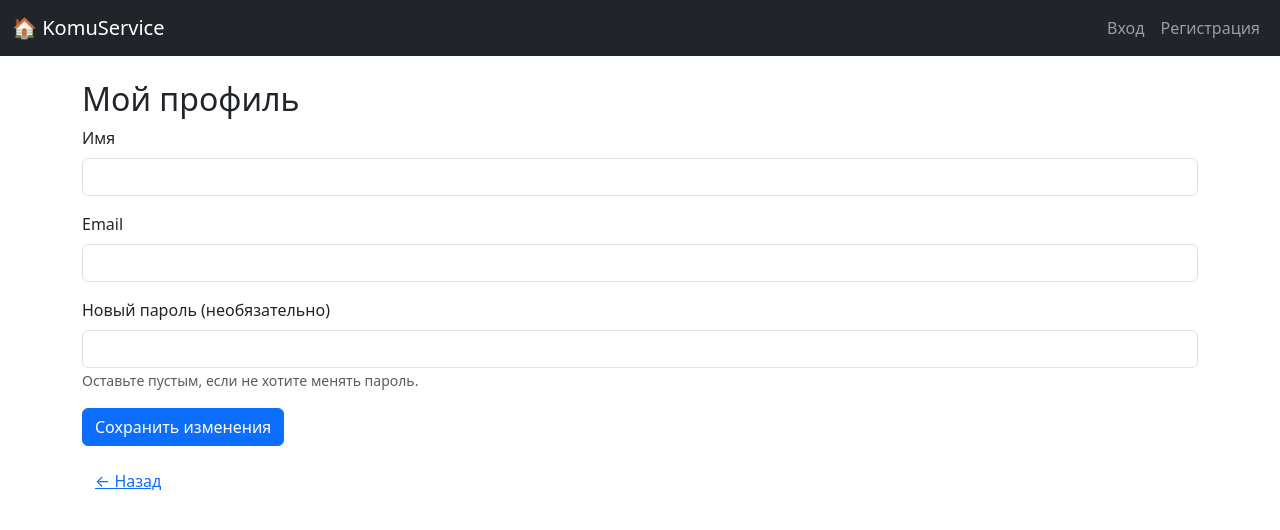
After one commit to MaDernizator/PiAPS_curse, a Flask app: template app/templates/profile.html in a window 1280 px wide. The commit adds this page. Shown: the top 530 px of the page. Run offline with Flask 3, Linux system fonts and the light colour scheme; the template is opened without the code that fills it: values that come from a table or form of the project are taken from there, others are empty.

Commit message:
редактировать профиль

```diff
--- a/app/forms.py
+++ b/app/forms.py
@@ -1,7 +1,7 @@
 from flask_wtf import FlaskForm
 from wtforms import StringField, PasswordField, SubmitField
 from wtforms.fields import EmailField
-from wtforms.validators import DataRequired, Email, Length
+from wtforms.validators import DataRequired, Email, Length, Optional
 
 
 class RegisterForm(FlaskForm):
@@ -28,3 +28,9 @@ class AdminAddressForm(FlaskForm):
 class InviteForm(FlaskForm):
     email = EmailField("Email жильца", validators=[DataRequired(), Email()])
     submit = SubmitField("Отправить приглашение")
+
+class ProfileForm(FlaskForm):
+    name = StringField("Имя", validators=[DataRequired(), Length(min=2, max=64)])
+    email = StringField("Email", validators=[DataRequired(), Email()])
+    password = PasswordField("Новый пароль (необязательно)", validators=[Optional(), Length(min=6)])
+    submit = SubmitField("Сохранить изменения")
--- a/app/templates/base.html
+++ b/app/templates/base.html
@@ -27,6 +27,9 @@
             </ul>
 
             <ul class="navbar-nav">
+                {% if session.get("user_id") %}
+                <a class="nav-link" href="{{ url_for('web.profile') }}">Профиль</a>
+                {% endif %}
                 {% if session.get("user_id") %}
                 {% if session.get("user_role") == "ADMIN" %}
                 <li class="nav-item">
--- /dev/null
+++ b/app/templates/profile.html
@@ -0,0 +1,27 @@
+{% extends "base.html" %}
+{% block title %}Профиль{% endblock %}
+{% block content %}
+<h2>Мой профиль</h2>
+<form method="POST">
+  {{ form.hidden_tag() }}
+
+  <div class="mb-3">
+    {{ form.name.label(class="form-label") }}
+    {{ form.name(class="form-control") }}
+  </div>
+
+  <div class="mb-3">
+    {{ form.email.label(class="form-label") }}
+    {{ form.email(class="form-control") }}
+  </div>
+
+  <div class="mb-3">
+    {{ form.password.label(class="form-label") }}
+    {{ form.password(class="form-control") }}
+    <small class="text-muted">Оставьте пустым, если не хотите менять пароль.</small>
+  </div>
+
+  {{ form.submit(class="btn btn-primary") }}
+</form>
+<a href="{{ url_for('web.dashboard') }}" class="btn btn-link mt-3">← Назад</a>
+{% endblock %}
```
Also changed, not shown: app/web/views.py (+30 -2 lines). Lines whose indentation alone changed are shown as unchanged.
